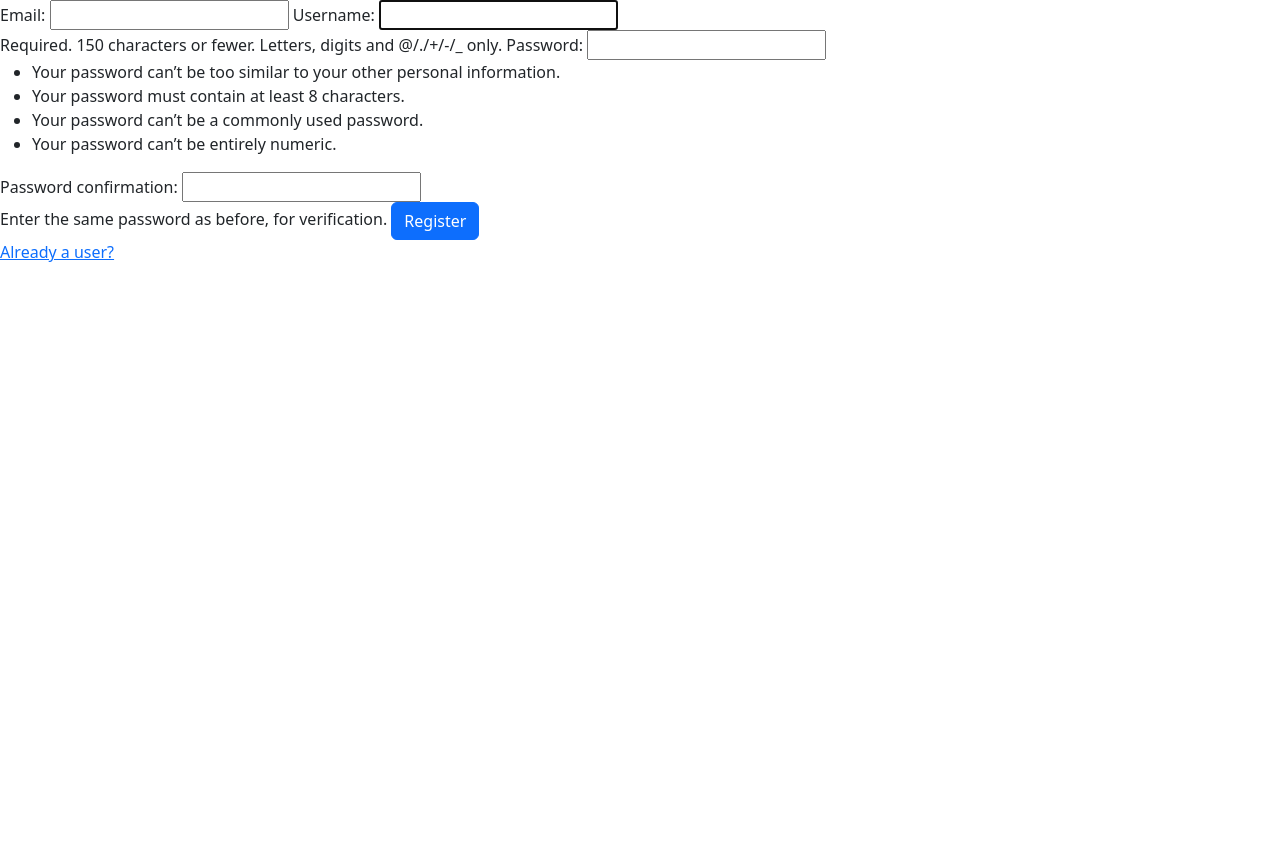
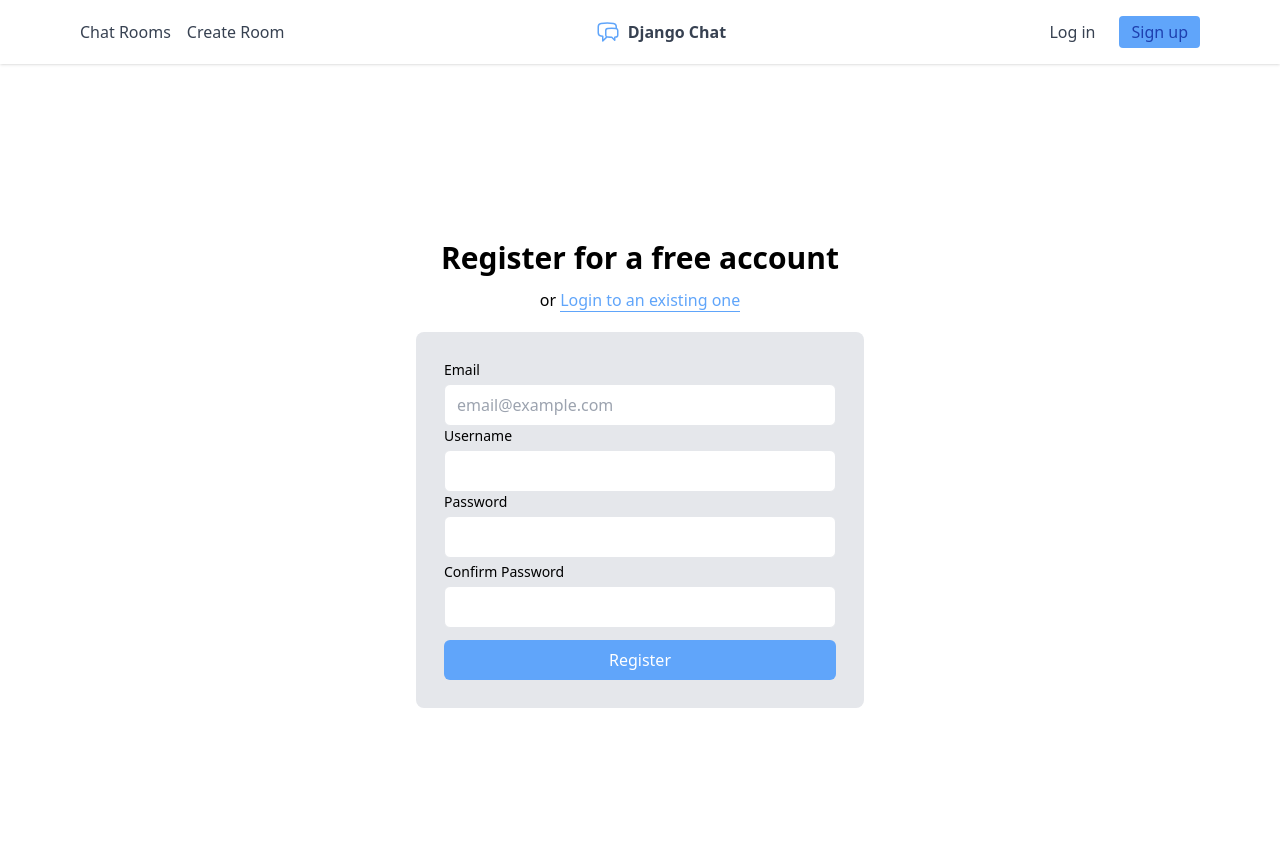
Before and after one commit to ikeasamoahansah/django-chat-application, a Django app: page /signup/ in a window 1280 px wide. Before the commit the page ends 262 px from the top, so only its background shows below. Run offline with Django 4.2, Linux system fonts and the light colour scheme; some libraries are stand-ins or nearby versions.

Commit message:
tailwindcss --added

```diff
--- /dev/null
+++ b/chatapp/chat/templates/chat/base.html
@@ -0,0 +1,59 @@
+<!DOCTYPE html>
+{% load static %}
+<html lang="en">
+<head>
+    <meta charset="UTF-8">
+    <meta name="viewport" content="width=device-width, initial-scale=1.0">
+    <title>Chat Application</title>
+    {% comment %} <link rel="stylesheet" href="https://cdnjs.cloudflare.com/ajax/libs/tailwindcss/2.2.19/tailwind.min.css" referrerpolicy="no-referrer" /> {% endcomment %}
+    <script src="https://cdn.tailwindcss.com"></script>
+</head>
+<body>
+    <nav class="bg-white-100 shadow">
+        <div class="max-w-6xl mx-auto px-4">
+            <div class="flex justify-between">
+                    <div class="hidden md:flex items-center space-x-4">
+                        <a href="/lobby" class="text-gray-700 hover:text-gray-900">Chat Rooms</a>
+                        <a href="/create_room" class="text-gray-700 hover:text-gray-900">Create Room</a>
+                    </div>
+                    <div>
+                        <a href="/" class="flex items-center py-5 px-2 text-gray-700 hover:text-gray-900">
+                            <svg class="h-6 w-6 mr-2 text-blue-400" xmlns="http://www.w3.org/2000/svg" fill="none" viewBox="0 0 24 24" stroke-width="1.5" stroke="currentColor" class="w-6 h-6">
+                                <path stroke-linecap="round" stroke-linejoin="round" d="M20.25 8.511c.884.284 1.5 1.128 1.5 2.097v4.286c0 1.136-.847 2.1-1.98 2.193-.34.027-.68.052-1.02.072v3.091l-3-3c-1.354 0-2.694-.055-4.02-.163a2.115 2.115 0 01-.825-.242m9.345-8.334a2.126 2.126 0 00-.476-.095 48.64 48.64 0 00-8.048 0c-1.131.094-1.976 1.057-1.976 2.192v4.286c0 .837.46 1.58 1.155 1.951m9.345-8.334V6.637c0-1.621-1.152-3.026-2.76-3.235A48.455 48.455 0 0011.25 3c-2.115 0-4.198.137-6.24.402-1.608.209-2.76 1.614-2.76 3.235v6.226c0 1.621 1.152 3.026 2.76 3.235.577.075 1.157.14 1.74.194V21l4.155-4.155" />
+                            </svg>
+                            <span class="font-bold">Django Chat</span>
+                        </a>
+                    </div>
+                {% if user.username != '' %}
+                    <div class="hidden md:flex items-center space-x-3">
+                        <svg class="h-6 w-6 mr-2 text-blue-400" xmlns="http://www.w3.org/2000/svg" fill="none" viewBox="0 0 24 24" stroke-width="1.5" stroke="currentColor" class="w-6 h-6">
+                            <path stroke-linecap="round" stroke-linejoin="round" d="M7.864 4.243A7.5 7.5 0 0119.5 10.5c0 2.92-.556 5.709-1.568 8.268M5.742 6.364A7.465 7.465 0 004.5 10.5a7.464 7.464 0 01-1.15 3.993m1.989 3.559A11.209 11.209 0 008.25 10.5a3.75 3.75 0 117.5 0c0 .527-.021 1.049-.064 1.565M12 10.5a14.94 14.94 0 01-3.6 9.75m6.633-4.596a18.666 18.666 0 01-2.485 5.33" />
+                        </svg>
+                        <a href="/dashboard" class="py-1 px-3 text-gray-700">User: {{user.username}}</a>
+                        <a href="/logout" type='submit' class="py-1 px-3 bg-blue-400 hover:bg-blue-300 text-blue-800 hover:text-blue-900 rounded transition duration-300" >Logout</a>
+                    </div>
+                {% else %}
+                    <div class="hidden md:flex items-center space-x-3">
+                        <a href="/login" class="py-1 px-3 text-gray-700">Log in</a>
+                        <a href="/signup" class="py-1 px-3 bg-blue-400 hover:bg-blue-300 text-blue-800 hover:text-blue-900 rounded transition duration-300">Sign up</a>
+                    </div>
+                {% endif %}
+                <div class="md:hidden flex items-center">
+                    <button class="mobile-menu-button" >
+                        <svg class="w-6 h-6" xmlns="http://www.w3.org/2000/svg" fill="none" viewBox="0 0 24 24" stroke-width="1.5" stroke="currentColor">
+                            <path stroke-linecap="round" stroke-linejoin="round" d="M3.75 6.75h16.5M3.75 12h16.5m-16.5 5.25h16.5" />
+                        </svg>
+                    </button>
+                </div>
+            </div>
+        </div>
+
+        <div class="mobile-menu hidden md:hidden">
+            <a href="/products" class="block py-2 px-4 text-sm hover:bg-gray-200" >Trendy</a>
+            <a href="/products" class="block py-2 px-4 text-sm hover:bg-gray-200" >New Arrivals</a>
+        </div>
+        </nav>
+        {%block body%}
+        {%endblock%}
+</body>
+</html>
--- a/chatapp/chat/templates/registration/signup.html
+++ b/chatapp/chat/templates/registration/signup.html
@@ -1,26 +1,52 @@
-<!DOCTYPE html>
-<html lang="en">
-<head>
-    <meta charset="UTF-8">
-    <meta http-equiv="X-UA-Compatible" content="IE=edge">
-    <meta name="viewport" content="width=device-width, initial-scale=1.0">
-    <!-- CSS only -->
-    <link href="https://cdn.jsdelivr.net/npm/bootstrap@5.2.2/dist/css/bootstrap.min.css" rel="stylesheet" integrity="sha384-Zenh87qX5JnK2Jl0vWa8Ck2rdkQ2Bzep5IDxbcnCeuOxjzrPF/et3URy9Bv1WTRi" crossorigin="anonymous">
-    <title>Signup - Instabam!</title>
-</head>
-<body>
+{% extends "chat/base.html" %}
+    {% block body %}
     {%if msg%}
     <h3>{{msg}}</h3>
     {%endif%}
-    <div class="form-group">
-        <form method="post">
-            {% csrf_token %}
-            {{form}}
-            <button type="submit" class="btn btn-primary">Register</button>
-        </form>
-    </div>
-    <a href={% url 'login' %}>Already a user?</a>
-    <!-- JavaScript Bundle with Popper -->
-    <script src="https://cdn.jsdelivr.net/npm/bootstrap@5.2.2/dist/js/bootstrap.bundle.min.js" integrity="sha384-OERcA2EqjJCMA+/3y+gxIOqMEjwtxJY7qPCqsdltbNJuaOe923+mo//f6V8Qbsw3" crossorigin="anonymous"></script>
-</body>
-</html>
+    <main class="min-h-screen flex flex-col items-center justify-center">
+        <div class="space-y-3 my-5">
+            <h1 class="text-3xl font-extrabold">Register for a free account</h1>
+            <p class="text-center">
+                or
+                <a href="/login" class="text-blue-400 border-b border-blue-400"> Login to an existing one</a>
+            </p>
+        </div>
+        <div class="max-w-md w-full mx-auto bg-gray-200 rounded-lg p-7 space-y-3">
+            <form method="post">
+                {% csrf_token %}
+                <div class="flex flex-col">
+                    <label class="mb-1 text-sm" htmlFor="email">Email</label>
+                    <input class="border rounded-md px-3 py-2" type="email" name="email" placeholder="email@example.com" />
+                </div>
+                <div class="flex flex-col">
+                    <label class="mb-1 text-sm" htmlFor="username">Username</label>
+                    <input class="border rounded-md px-3 py-2" type="username" name="username" />
+                </div>
+                <div class="flex flex-col">
+                    <label class="mb-1 text-sm" htmlFor="password">Password</label>
+                    <input class="border rounded-md px-3 py-2 mb-1" type="password" name="password1" />
+                </div>
+                <div class="flex flex-col">
+                    <label class="mb-1 text-sm" htmlFor="password2">Confirm Password</label>
+                    <input class="border rounded-md px-3 py-2 mb-3" type="password" name="password2" />
+                </div>
+
+
+                {% if form.errors %}
+                    {% for field in form %}
+                        {% for error in field.errors %}
+                            <div class="mb-5 p-4 rounded-xl bg-red-300 text-white">
+                                <p>{{ error|escape }}</p>
+                            </div>
+                        {% endfor%}
+                    {% endfor %}
+                {% endif %}
+
+                <div>
+                    <button type="submit" class="w-full rounded-md bg-blue-400 text-white py-2">Register</button>
+                </div>
+
+            </form>
+        </div>
+    </main>
+    {% endblock %}
```
Also changed, not shown: chatapp/chat/templates/chat/create_room.html (+3 -6 lines), chatapp/chat/templates/chat/lobby.html (+3 -8 lines), chatapp/chat/templates/registration/login.html (+37 -30 lines).
